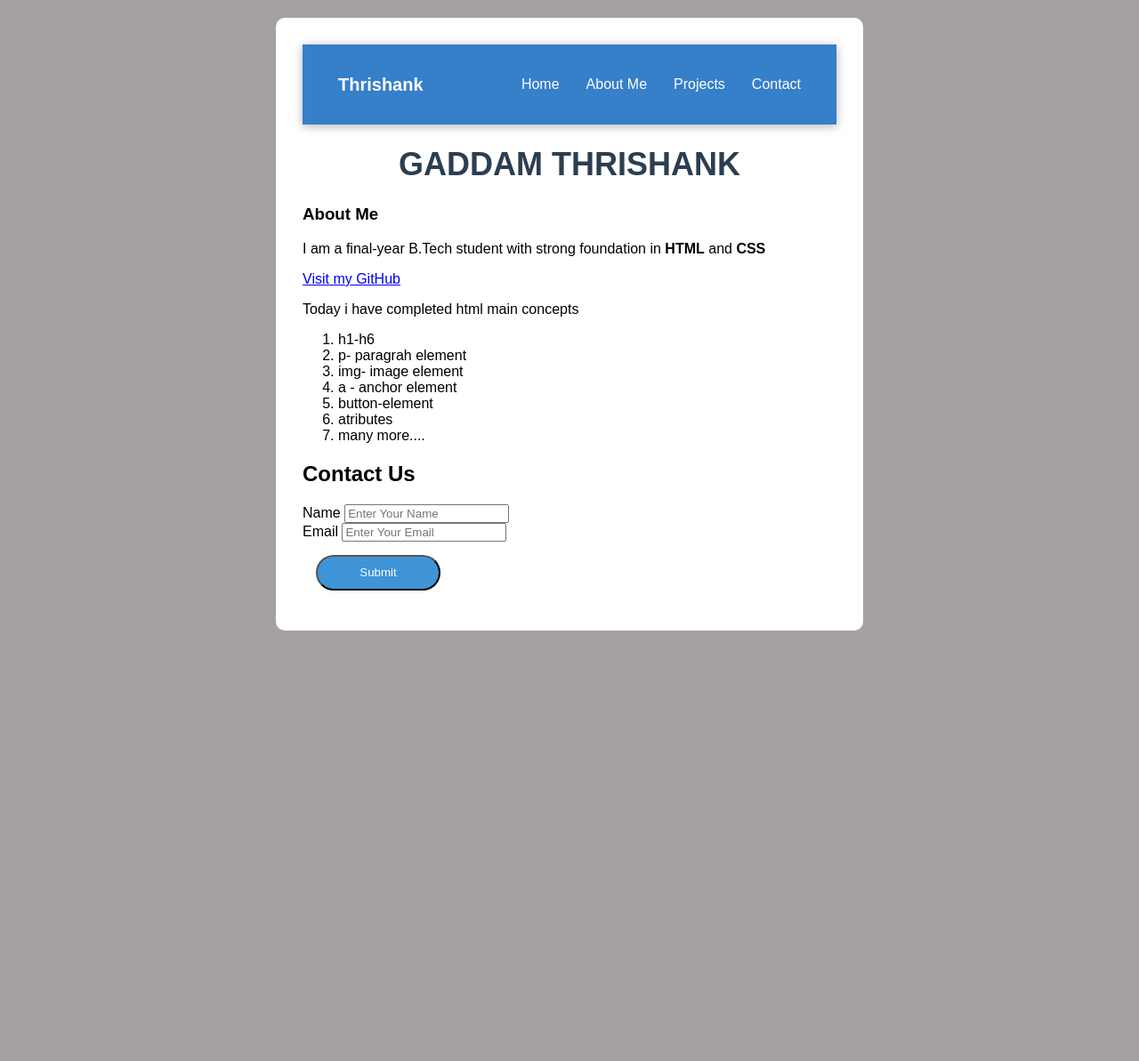
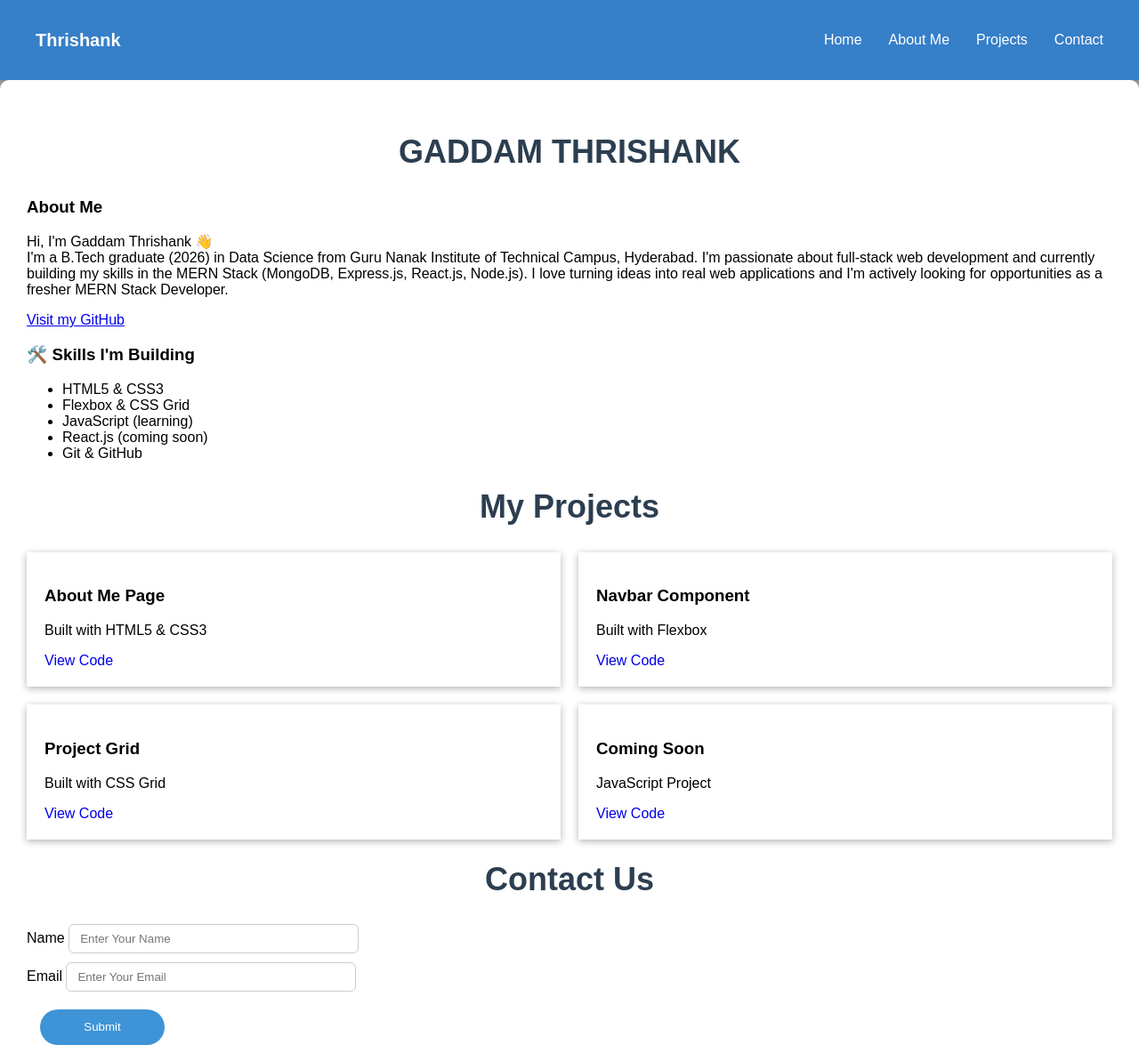
Before and after one commit to thrishank063/MERN-Journey, a plain HTML site: page Portfolio/aboutMe.html in a window 1280 px wide. Shown: the top 1193 px of the page at 89% size. Before the commit the page ends 800 px from the top, so only its background shows below. Drawn offline with Linux system fonts and the light colour scheme.

Commit message:
DAY-04: CSS Grid projects section + portfolio content updated

```diff
--- /dev/null
+++ b/Daily Practice/DAY - 04/grid-box.css
@@ -0,0 +1,61 @@
+*{
+    margin:0px;
+    padding:0px;
+    box-sizing: border-box;
+}
+
+body {
+    font-family: 'Open Sans', sans-serif;
+    font-size: 16px;
+    line-height: 1.5;
+    color: #333;
+}
+
+.container{
+    max-width: 960px;
+    margin: 100px auto;
+    padding: 10px;
+    border: 1px solid;
+    display: grid;
+    grid-template-columns: repeat(auto-fill, minmax(200px, 1fr));
+    gap: 10px;
+
+    /* align-items: end;
+    justify-content: center; */
+
+    /* column-gap: 10px;
+    row-gap: 10px; */
+    /* grid-auto-rows:minmax(200px, auto); */
+}
+.item{
+    background-color: steelblue;
+    color:white;
+    font-size:20px;
+    padding:20px;
+    border: skyblue 1px solid;
+}
+/* .item:nth-of-type(2){
+    /* height: 100px;
+    width:100px; */
+    /* align-self: center;
+    justify-self: center;
+}
+.item:nth-of-type(1){
+    /* grid-column-start:1;
+    grid-column-end:3;
+    grid-column:1/3;
+}
+.item:nth-of-type(3){
+    grid-row:2/4;
+}
+.item:nth-of-type(4){
+    grid-row:2 / 4;
+} */
+
+
+
+/* @media (max-width:500px){
+    .container{
+        grid-template-columns: 1fr;
+    }
+} */
--- /dev/null
+++ b/Daily Practice/DAY - 04/grid2-box.css
@@ -0,0 +1,34 @@
+body{
+
+}
+.body{
+    height:100vh;
+    display:grid;
+    grid-template-areas:
+        'header header header'
+        'nav main aside'
+        'nav footer footer';
+    grid-template-columns: 1fr 4fr 1fr;
+    grid-template-rows: 80px 1fr 80px;
+}
+header, footer, main, aside, nav{
+    background-color: steelblue;
+    color:white;
+    padding:20px;
+    border: skyblue 1px solid;
+}
+header{
+    grid-area:header;
+}
+nav{
+    grid-area:nav;
+}
+main{
+    grid-area:main;
+}
+aside{
+    grid-area:aside;
+}
+footer{
+    grid-area:footer;
+}
--- /dev/null
+++ b/Daily Practice/DAY - 04/projects.css
@@ -0,0 +1,21 @@
+.projects-grid{
+    display:grid;
+    grid-template-columns: repeat(2,1fr);
+    gap: 20px;
+    padding:20px;
+}
+
+.card{
+    background-color: steelblue;
+    border: skyblue 1px solid;
+    color:white;
+    padding:20px;
+    box-shadow:0 2px 8px rgba(0, 0, 0, 0.1)
+}
+.card a{
+    text-decoration: none;
+}
+.card:hover{
+    transform:translateY(-5px);
+    transition:transform 0.3s
+}
--- a/Portfolio/aboutMe.html
+++ b/Portfolio/aboutMe.html
@@ -1,42 +1,86 @@
 <!DOCTYPE html>
 <html lang="en">
+
 <head>
-    <title>About Me</title>
+    <title>Portfolio</title>
     <link rel="stylesheet" href="style.css">
 </head>
+
 <body>
-        <main>
     <nav class="navbar">
         <div class="logo">Thrishank</div>
         <ul class="navbar-list">
-                    <li><a href="#">Home</a></li>
-                    <li><a href="#">About Me</a></li>
-                    <li><a href="#">Projects</a></li>
-                    <li><a href="#">Contact</a></li>
+            <li><a href="#home">Home</a></li>
+            <li><a href="#aboutMe">About Me</a></li>
+            <li><a href="#projects">Projects</a></li>
+            <li><a href="#contact">Contact</a></li>
         </ul>
     </nav>
+    <main>
+        <section id="home">
             <h1>GADDAM THRISHANK</h1>
             <h3>About Me</h3>
-            <p>I am a final-year B.Tech student with strong foundation in  <strong>HTML</strong> and <strong>CSS</strong></p>
-            <a  class="link" href="https://github.com" target="_blank">Visit my GitHub</a>
-            <p>Today i have completed html main concepts</p>
-            <ol>
-                <li>h1-h6</li>
-                <li>p- paragrah element</li>
-                <li>img- image element</li>
-                <li>a - anchor element</li>
-                <li>button-element</li>
-                <li>atributes</li>
-                <li>many more....</li>
-            </ol>
-            <form>
-                <h2>Contact Us</h2>
+            <p>Hi, I'm Gaddam Thrishank 👋<br>
+
+                I'm a B.Tech graduate (2026) in Data Science from
+                Guru Nanak Institute of Technical Campus, Hyderabad.
+
+                I'm passionate about full-stack web development and
+                currently building my skills in the MERN Stack
+                (MongoDB, Express.js, React.js, Node.js).
+
+                I love turning ideas into real web applications
+                and I'm actively looking for opportunities as a
+                fresher MERN Stack Developer.</p>
+            <a href="https://github.com/thrishank063" target="_blank">Visit my GitHub</a>
+        </section>
+        <section id="aboutMe">
+            <div class="skills">
+                <h3>🛠️ Skills I'm Building</h3>
+                <ul>
+                    <li>HTML5 & CSS3</li>
+                    <li>Flexbox & CSS Grid</li>
+                    <li>JavaScript (learning)</li>
+                    <li>React.js (coming soon)</li>
+                    <li>Git & GitHub</li>
+                </ul>
+            </div>
+        </section>
+        <section id="projects" class="projects">
+            <h1>My Projects</h1>
+            <div class="project-grid">
+                <div class="card">
+                    <h3>About Me Page</h3>
+                    <p>Built with HTML5 & CSS3</p>
+                    <a href="#">View Code</a>
+                </div>
+                <div class="card">
+                    <h3>Navbar Component</h3>
+                    <p>Built with Flexbox</p>
+                    <a href="#">View Code</a>
+                </div>
+                <div class="card">
+                    <h3>Project Grid</h3>
+                    <p>Built with CSS Grid</p>
+                    <a href="#">View Code</a>
+                </div>
+                <div class="card">
+                    <h3>Coming Soon</h3>
+                    <p>JavaScript Project</p>
+                    <a href="#">View Code</a>
+                </div>
+            </div>
+        </section>
+        <form id="contact">
+            <h1>Contact Us</h1>
             <label for="name">Name</label>
             <input type="text" id="name" placeholder="Enter Your Name"><br>
             <label for="email">Email</label>
             <input type="text" id="email" placeholder="Enter Your Email"><br>
             <button>Submit </button>
         </form>
+
     </main>
 </body>
+
 </html>
--- a/Portfolio/style.css
+++ b/Portfolio/style.css
@@ -2,7 +2,7 @@ body{
     background-color: #a6a1a1;
     font-family:sans-serif;
     margin:0px;
-    padding:20px;
+    padding:0px;
 }
 .navbar{
     background-color: #367fc9;
@@ -32,6 +32,41 @@ body{
   color: #a5c03a;
   transition: color 0.3s;
 }
+main{
+    margin: 0 auto;
+    background-color: white;
+    padding:30px;
+    border-radius:10px;
+}
+
+.project-grid{
+    display:grid;
+    grid-template-columns: repeat(2, 1fr);
+    gap:20px;
+
+}
+.card{
+    box-shadow: 0 2px 8px rgba(0,0,0,0.3);
+    padding:20px;
+}
+.card a{
+    text-decoration: none;
+}
+.card:hover{
+    transform: translateY(-5px);
+    transition:transform 0.3s;
+}
+
+
+
+
+
+
+
+
+
+
+
 
 
 h1{
@@ -39,19 +74,11 @@ h1{
     font-size:36px;
     text-align: center;
 }
-main{
-    max-width: 600px;
-    margin: 0 auto;
-    background-color: white;
-    padding:30px;
-    border-radius:10px;
-}
+
 .link:hover{
     color:greenyellow
 }
-/* .link:visited{
-    color:red;
-} */
+
 
 button{
     height:40px;
@@ -60,5 +87,14 @@ button{
     background-color:rgb(62, 148, 214);
     margin:15px;
     padding:0px;
-    border-radius: 20px;;
+    border-radius: 20px;
+    border:none;
 }
+
+input{
+    padding: 8px 12px;
+    border:1px solid #ccc;
+    border-radius:6px;
+    width:300px;
+    margin:5px 0;
+}
```
Also changed, not shown: Daily Practice/DAY - 04/grid-box.html (added, +26 -0 lines), Daily Practice/DAY - 04/grid2-box.html (added, +18 -0 lines), Daily Practice/DAY - 04/projects.html (added, +35 -0 lines). Lines whose indentation alone changed are shown as unchanged.
